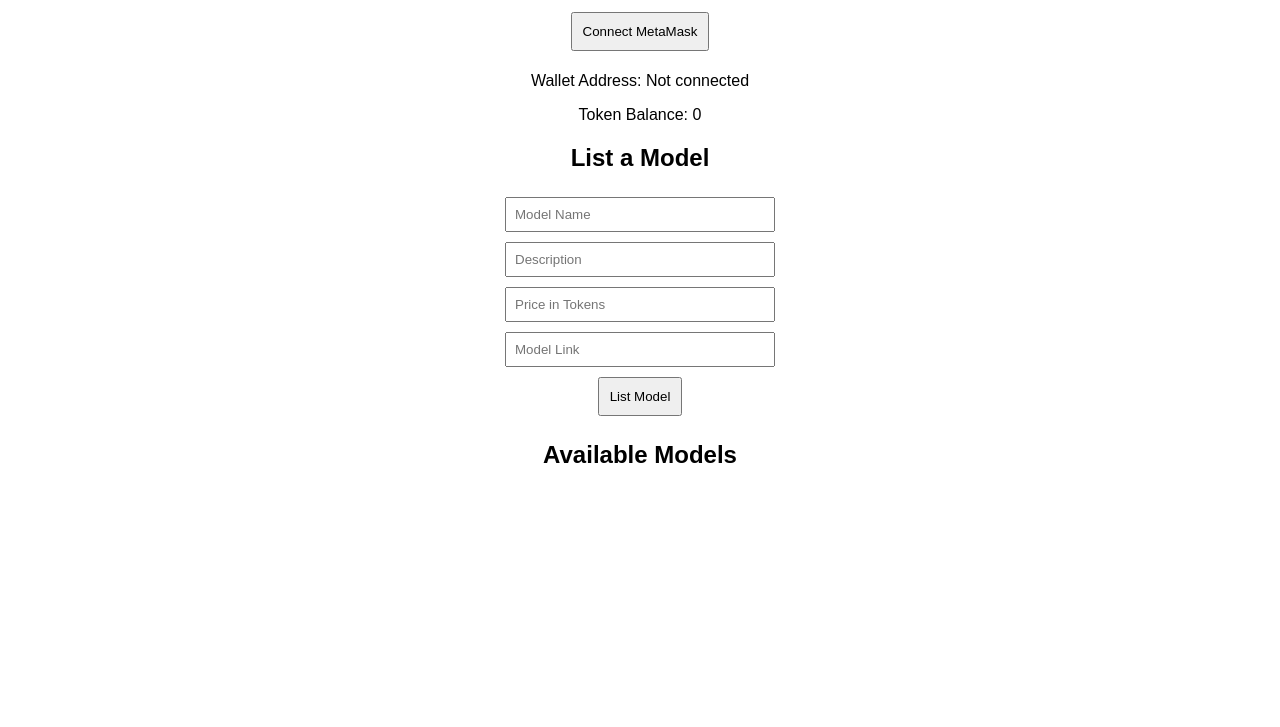
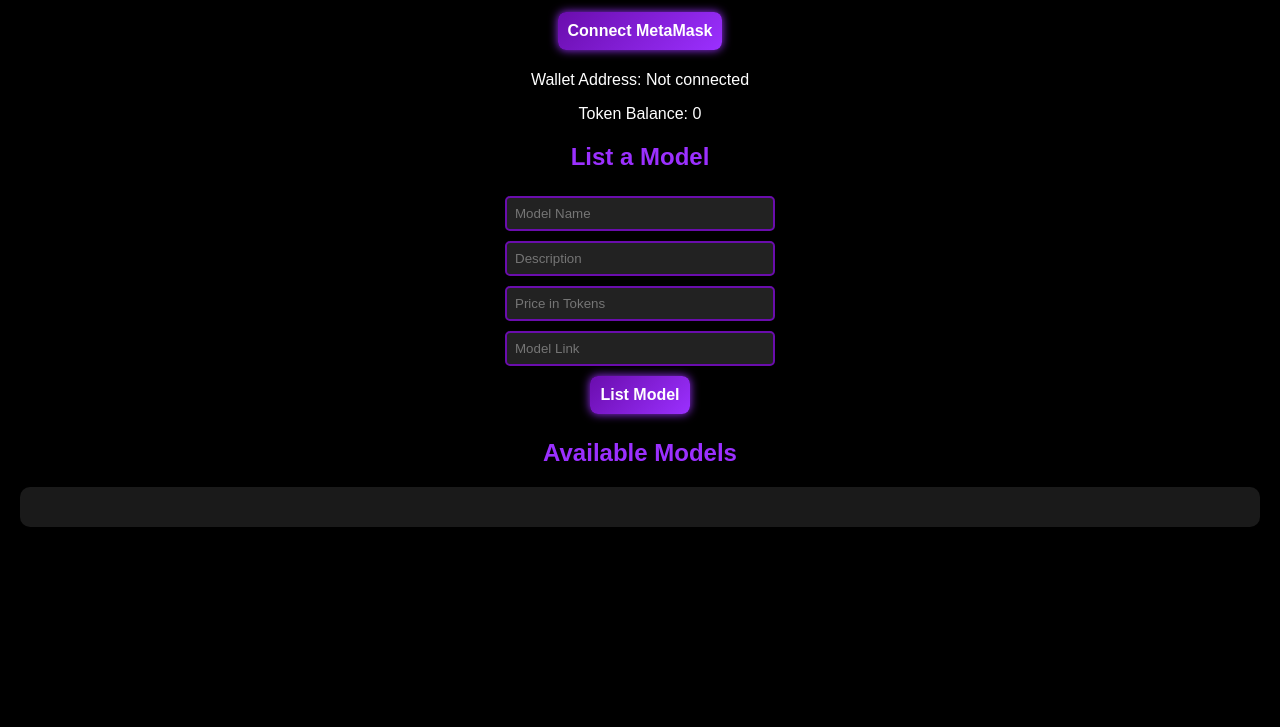
Before and after one commit to aselyagrammy/BC_asik4, a website: page index.html in a window 1280 px wide. Shown: the part 73-800 px from the top of the page. Drawn offline with Linux system fonts and the light colour scheme.

Commit message:
adding css

```diff
--- a/index.html
+++ b/index.html
@@ -4,9 +4,10 @@
     <meta charset="UTF-8">
     <meta name="viewport" content="width=device-width, initial-scale=1.0">
     <title>AI Model Marketplace</title>
+    <style src = "styles.css"></style>
     <script src="https://cdn.jsdelivr.net/npm/web3@1.8.2/dist/web3.min.js"></script>
     <script src="https://cdn.jsdelivr.net/npm/ethers@5.6.9/dist/ethers.umd.min.js"></script>
-
+    <link rel="stylesheet" href="styles.css">
     <style>
         body { font-family: Arial, sans-serif; text-align: center; margin: 20px; }
         button { padding: 10px; margin: 5px; cursor: pointer; }
@@ -24,7 +25,7 @@
 <h2>List a Model</h2>
 <input id="modelName" placeholder="Model Name" /><br>
 <input id="modelDesc" placeholder="Description" /><br>
-<input id="modelPrice" type="number" placeholder="Price in Tokens" /><br>
+<input id="modelPrice" type="number" placeholder="Price in Tokens" min="0"/><br>
 <input id="modelLink" placeholder="Model Link" /><br>
 <button onclick="listModel()">List Model</button>
 
--- /dev/null
+++ b/styles.css
@@ -0,0 +1,52 @@
+body {
+    font-family: Arial, sans-serif;
+    text-align: center;
+    margin: 20px;
+    background-color: #000; /* Черный фон */
+    color: #fff; /* Белый текст */
+}
+
+
+button {
+    padding: 12px 20px;
+    margin: 8px;
+    cursor: pointer;
+    font-size: 16px;
+    font-weight: bold;
+    border: none;
+    border-radius: 8px;
+    background: linear-gradient(135deg, #6a0dad, #9b30ff); /* Градиент фиолетового */
+    color: #fff;
+    transition: transform 0.3s ease, box-shadow 0.3s ease;
+    box-shadow: 0 0 10px rgba(155, 48, 255, 2); /* Постоянное свечение */
+}
+
+
+button:hover {
+    transform: scale(1.3);
+    box-shadow: 0 0 20px rgba(155, 48, 255, 4); /* Усиленное свечение */
+}
+
+/* Стили инпутов */
+input {
+    padding: 10px;
+    margin: 8px;
+    width: 250px;
+    border: 2px solid #6a0dad;
+    border-radius: 5px;
+    background: #222; /* Темный фон для инпутов */
+    color: #fff;
+}
+
+/* Стили контейнера для моделей */
+#models {
+    margin-top: 20px;
+    padding: 20px;
+    background: rgba(255, 255, 255, 0.1); /* Полупрозрачный блок */
+    border-radius: 10px;
+}
+
+/* Заголовки */
+h1, h2 {
+    color: #9b30ff; /* Фиолетовый заголовок */
+}
```
